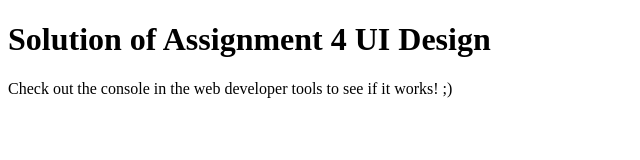
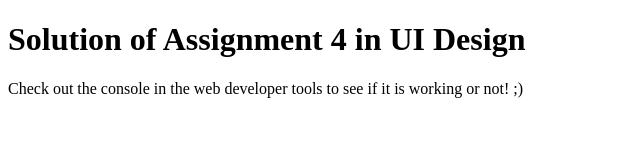
Before and after one commit to codenavneet/courseraweek4, a plain HTML site: page index.html in a window 1280 px wide. Shown: the whole page, without its empty margins (0-640 px from the left). Drawn offline with Linux system fonts and the light colour scheme.

Commit message:
Update index.html

```diff
--- a/index.html
+++ b/index.html
@@ -10,8 +10,8 @@
 </head>
 
 <body>
-    <h1>Solution of Assignment 4 UI Design </h1>
-    <p>Check out the console in the web developer tools to see if it works! ;)</p>
+    <h1>Solution of Assignment 4 in UI Design </h1>
+    <p>Check out the console in the web developer tools to see if it is working or not! ;)</p>
 </body>
 
 </html>
```
